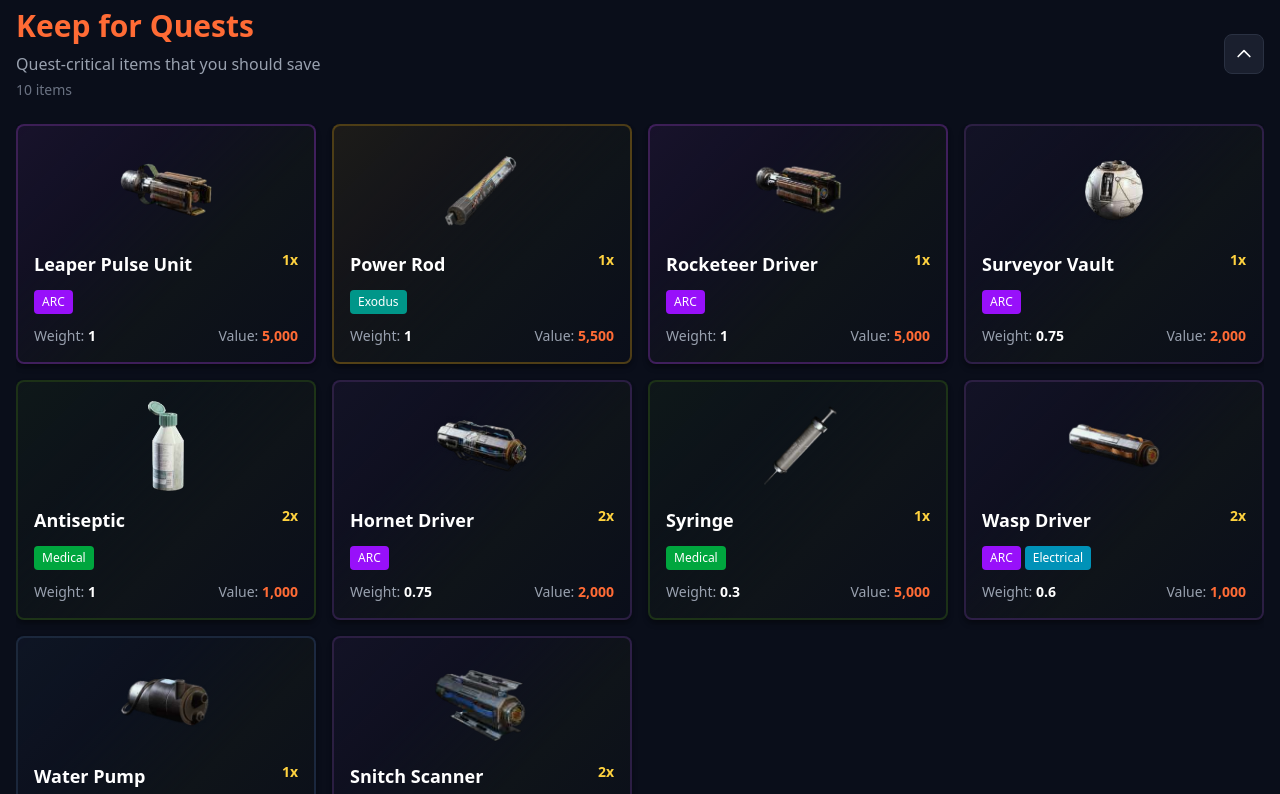
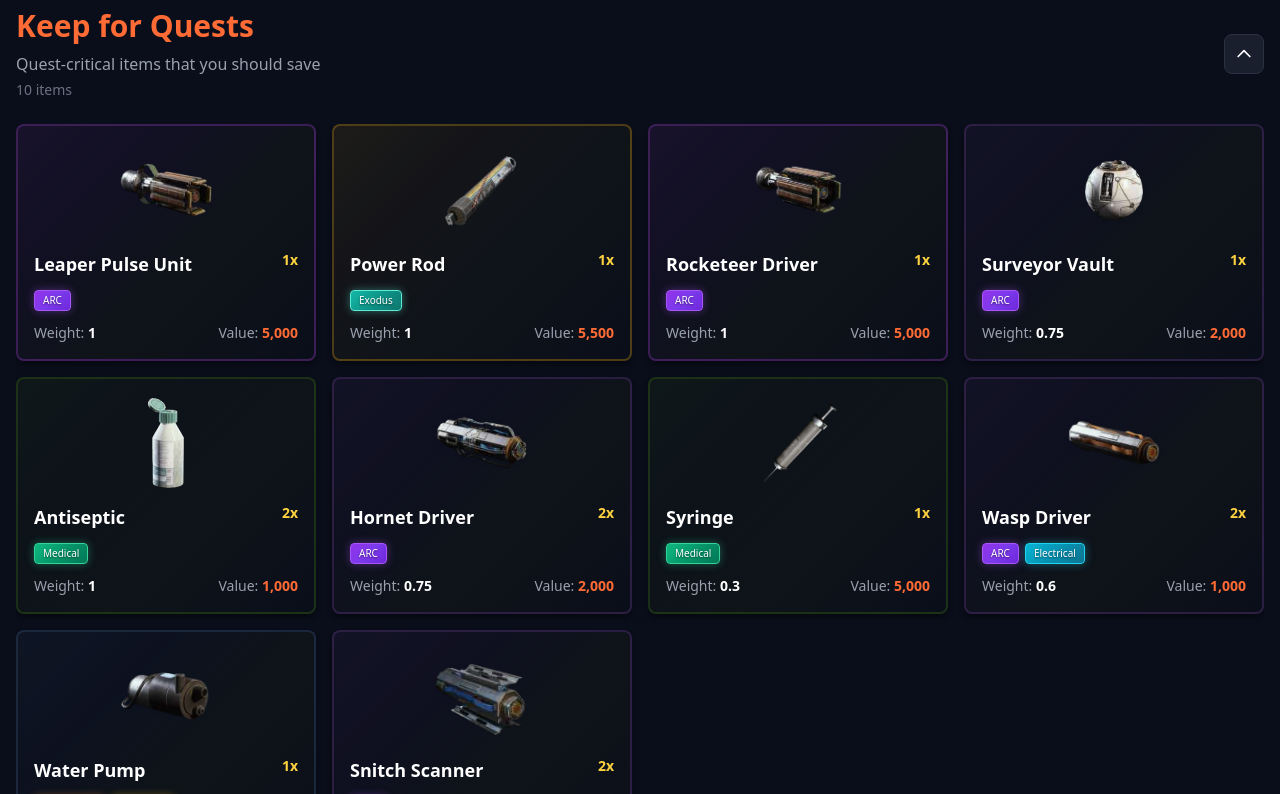
Before and after one commit to Thovenaar/arc-raiders-cheat-sheet, a React (Vite) app: page / in a window 1280 px wide. Shown: the part 640-1434 px from the top of the page. Built offline with nearby package versions, Linux system fonts and the light colour scheme.

Commit message:
Improved category labels

```diff
--- a/src/components/ItemCard.tsx
+++ b/src/components/ItemCard.tsx
@@ -5,21 +5,69 @@ interface ItemCardProps {
   item: Item;
 }
 
-const getCategoryColor = (category: string): string => {
-  const colors: Record<string, string> = {
-    ARC: "bg-purple-600",
-    Residential: "bg-blue-600",
-    Medical: "bg-green-600",
-    Industrial: "bg-yellow-600",
-    Security: "bg-red-600",
-    Electrical: "bg-cyan-600",
-    Mechanical: "bg-orange-600",
-    Commercial: "bg-pink-600",
-    Technological: "bg-indigo-600",
-    Exodus: "bg-teal-600",
-    Nature: "bg-lime-600"
+const getCategoryStyle = (category: string) => {
+  const styles: Record<string, { gradient: string; border: string; glow: string }> = {
+    ARC: {
+      gradient: "linear-gradient(135deg, #9333ea 0%, #7c3aed 50%, #6d28d9 100%)",
+      border: "#a855f7",
+      glow: "0 0 8px rgba(168, 85, 247, 0.4)"
+    },
+    Residential: {
+      gradient: "linear-gradient(135deg, #3b82f6 0%, #2563eb 50%, #1d4ed8 100%)",
+      border: "#60a5fa",
+      glow: "0 0 8px rgba(96, 165, 250, 0.4)"
+    },
+    Medical: {
+      gradient: "linear-gradient(135deg, #10b981 0%, #059669 50%, #047857 100%)",
+      border: "#34d399",
+      glow: "0 0 8px rgba(52, 211, 153, 0.4)"
+    },
+    Industrial: {
+      gradient: "linear-gradient(135deg, #eab308 0%, #ca8a04 50%, #a16207 100%)",
+      border: "#facc15",
+      glow: "0 0 8px rgba(250, 204, 21, 0.4)"
+    },
+    Security: {
+      gradient: "linear-gradient(135deg, #ef4444 0%, #dc2626 50%, #b91c1c 100%)",
+      border: "#f87171",
+      glow: "0 0 8px rgba(248, 113, 113, 0.4)"
+    },
+    Electrical: {
+      gradient: "linear-gradient(135deg, #06b6d4 0%, #0891b2 50%, #0e7490 100%)",
+      border: "#22d3ee",
+      glow: "0 0 8px rgba(34, 211, 238, 0.4)"
+    },
+    Mechanical: {
+      gradient: "linear-gradient(135deg, #f97316 0%, #ea580c 50%, #c2410c 100%)",
+      border: "#fb923c",
+      glow: "0 0 8px rgba(251, 146, 60, 0.4)"
+    },
+    Commercial: {
+      gradient: "linear-gradient(135deg, #ec4899 0%, #db2777 50%, #be185d 100%)",
+      border: "#f472b6",
+      glow: "0 0 8px rgba(244, 114, 182, 0.4)"
+    },
+    Technological: {
+      gradient: "linear-gradient(135deg, #6366f1 0%, #4f46e5 50%, #4338ca 100%)",
+      border: "#818cf8",
+      glow: "0 0 8px rgba(129, 140, 248, 0.4)"
+    },
+    Exodus: {
+      gradient: "linear-gradient(135deg, #14b8a6 0%, #0d9488 50%, #0f766e 100%)",
+      border: "#5eead4",
+      glow: "0 0 8px rgba(94, 234, 212, 0.4)"
+    },
+    Nature: {
+      gradient: "linear-gradient(135deg, #84cc16 0%, #65a30d 50%, #4d7c0f 100%)",
+      border: "#a3e635",
+      glow: "0 0 8px rgba(163, 230, 53, 0.4)"
+    }
   };
-  return colors[category] || "bg-gray-600";
+  return styles[category] || {
+    gradient: "linear-gradient(135deg, #6b7280 0%, #4b5563 50%, #374151 100%)",
+    border: "#9ca3af",
+    glow: "0 0 8px rgba(156, 163, 175, 0.4)"
+  };
 };
 
 export default function ItemCard({ item }: ItemCardProps) {
@@ -106,15 +154,32 @@ export default function ItemCard({ item }: ItemCardProps) {
       </div>
 
       {/* Category Badges */}
-      <div className="flex flex-wrap gap-1 mb-3">
-        {item.category.map((cat) => (
-          <span
-            key={cat}
-            className={`${getCategoryColor(cat)} text-white text-xs px-2 py-1 rounded`}
-          >
-            {cat}
-          </span>
-        ))}
+      <div className="flex flex-wrap gap-1.5 mb-3">
+        {item.category.map((cat) => {
+          const style = getCategoryStyle(cat);
+          return (
+            <span
+              key={cat}
+              className="text-white text-[10px] px-2 py-0.5 rounded font-medium relative overflow-hidden transition-all duration-200 hover:scale-105 cursor-default"
+              style={{
+                background: style.gradient,
+                border: `1px solid ${style.border}`,
+                boxShadow: style.glow,
+                textShadow: "0 1px 2px rgba(0, 0, 0, 0.5)"
+              }}
+              onMouseEnter={(e) => {
+                e.currentTarget.style.boxShadow = `${style.glow}, 0 0 12px ${style.border}`;
+                e.currentTarget.style.transform = "scale(1.05)";
+              }}
+              onMouseLeave={(e) => {
+                e.currentTarget.style.boxShadow = style.glow;
+                e.currentTarget.style.transform = "scale(1)";
+              }}
+            >
+              <span className="relative z-10">{cat}</span>
+            </span>
+          );
+        })}
       </div>
 
       {/* Weight and Value */}
```
